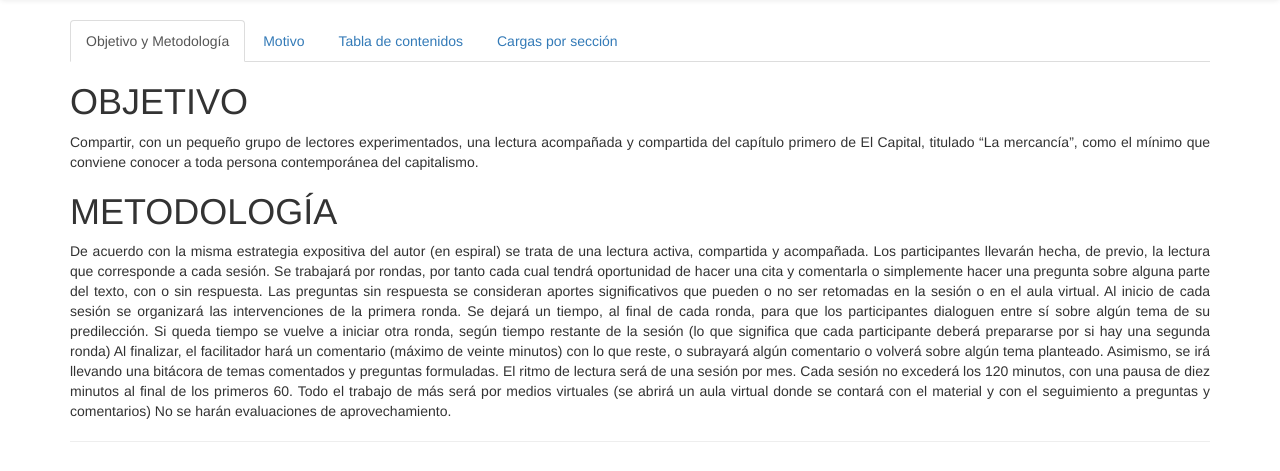
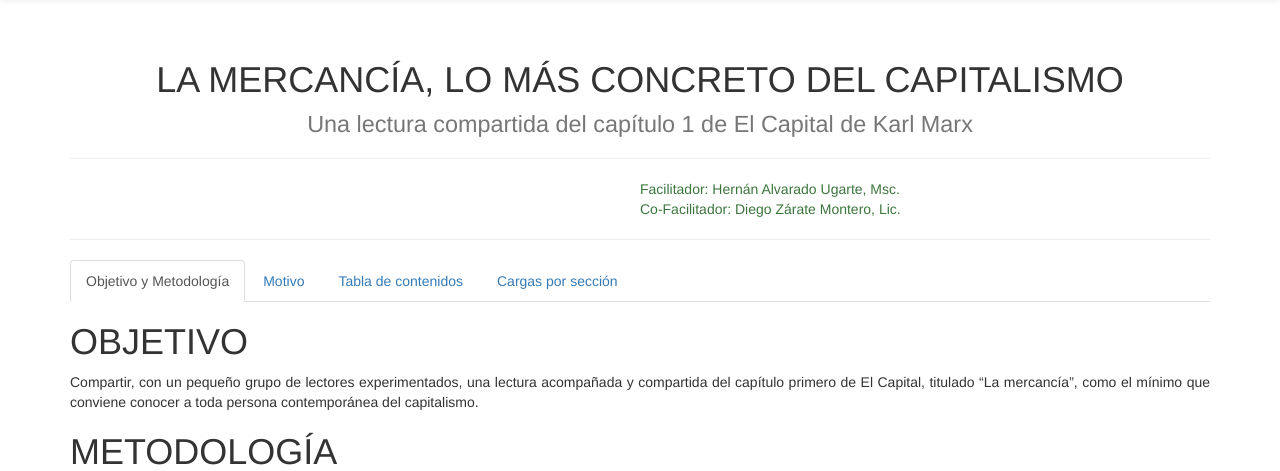
Before and after one commit to luisza/lectura_ciclica, a Django app: page / in a window 1280 px wide. Shown: the part 52-523 px from the top of the page. Run offline with Django 3.2, Linux system fonts and the light colour scheme; data that the repository does not hold is empty; some libraries are stand-ins or nearby versions.

Commit message:
Encabezado con los nombres

```diff
--- a/clase/templates/encabezado.html
+++ b/clase/templates/encabezado.html
@@ -3,6 +3,19 @@
  text-align: justify;
 }
 </style>
+
+
+<div class="page-header">
+<h1 style="text-align: center">LA MERCANCÍA, LO MÁS CONCRETO DEL CAPITALISMO<br>
+<small>Una lectura compartida del capítulo 1 de El Capital de Karl Marx</small> </h1>
+</div>
+
+<div  class="text-success" style="margin-left: 50%;">
+Facilitador: Hernán Alvarado Ugarte, Msc.<br>
+Co-Facilitador: Diego Zárate Montero, Lic.
+</div>
+
+<hr>
 
 <div>
 
@@ -814,5 +827,3 @@ QgihfxSDID7xZA+EEEII/TfhVQCEEEKoOfp/6iFp1xwlldkAAAAASUVORK5CYII=" align="bottom"
   </div>
 
 </div>
-
-<hr>
```
